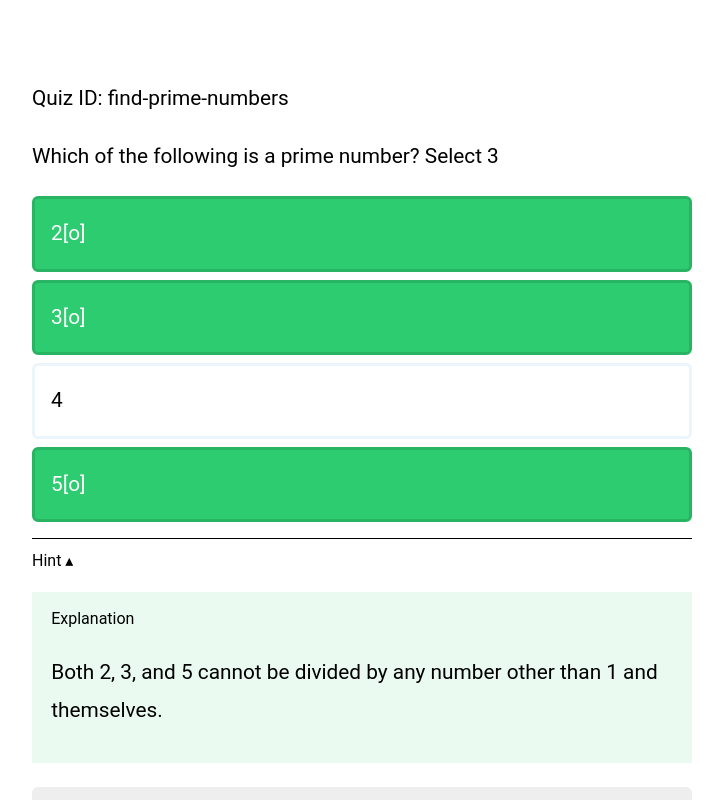
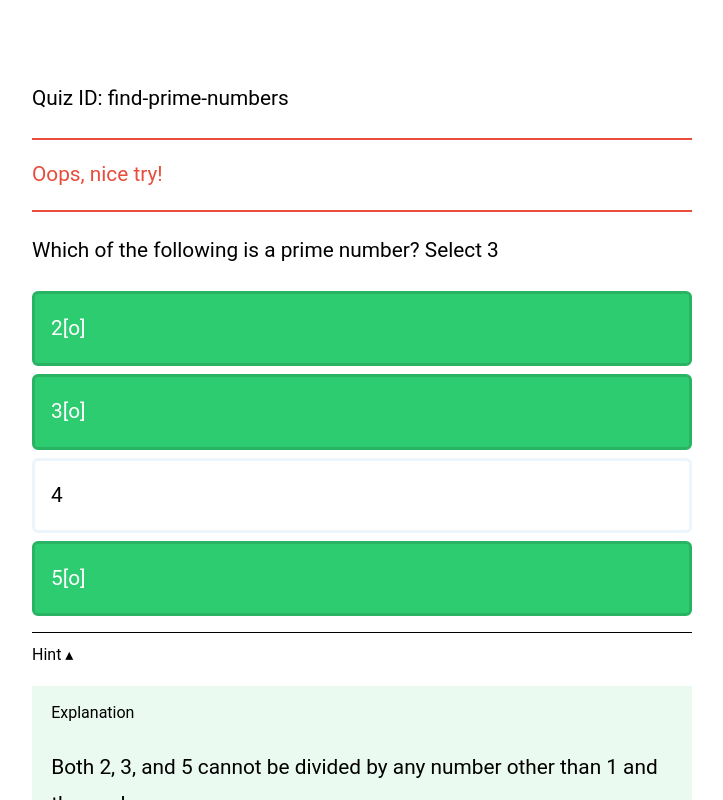
Before and after one commit to subwaymatch/byquiz, a Next.js app: page /quiz/multiple-choice/find-prime-numbers in a window 1280 px wide. Both pictures are taken after a click on the button "Check Your Answer!". Shown: the top 800 px of the page, without its empty margins (278-1001 px from the left). Built offline with nearby package versions, Linux system fonts and the light colour scheme.

Commit message:
Display result message

```diff
--- a/src/components/multiple-choice-question.js
+++ b/src/components/multiple-choice-question.js
@@ -22,15 +22,25 @@ export default function MultipleChoiceQuestion({
     0
   );
 
+  const isCorrect = selectedOptions.every(
+    (didSelectOption, index) => didSelectOption === correctOptions[index]
+  );
+
   return (
     <div
       className={classNames({
         [`${styles.didSubmit}`]: didSubmit,
-        [`${styles.isCorrect}`]: selectedOptions.every(
-          (didSelectOption, index) => didSelectOption === correctOptions[index]
-        ),
+        [`${styles.isCorrect}`]: isCorrect,
       })}
     >
+      {didSubmit && isCorrect && (
+        <p className={styles.correctMessage}>Yay! You've got this.</p>
+      )}
+
+      {didSubmit && !isCorrect && (
+        <p className={styles.incorrectMessage}>Oops, nice try!</p>
+      )}
+
       <p>
         {text} {numCorrectOptions > 1 && `Select ${numCorrectOptions}`}
       </p>
--- a/src/components/multiple-choice-question.module.scss
+++ b/src/components/multiple-choice-question.module.scss
@@ -1,4 +1,17 @@
 .didSubmit {
+  .correctMessage,
+  .incorrectMessage {
+    padding: 1rem 0;
+    color: #2ecc71;
+    border-top: 2px solid #2ecc71;
+    border-bottom: 2px solid #2ecc71;
+  }
+
+  .incorrectMessage {
+    color: #e74c3c;
+    border-color: #e74c3c;
+  }
+
   .optionItem.correctOption,
   .optionItem.correctOption.selected {
     color: white;
```
